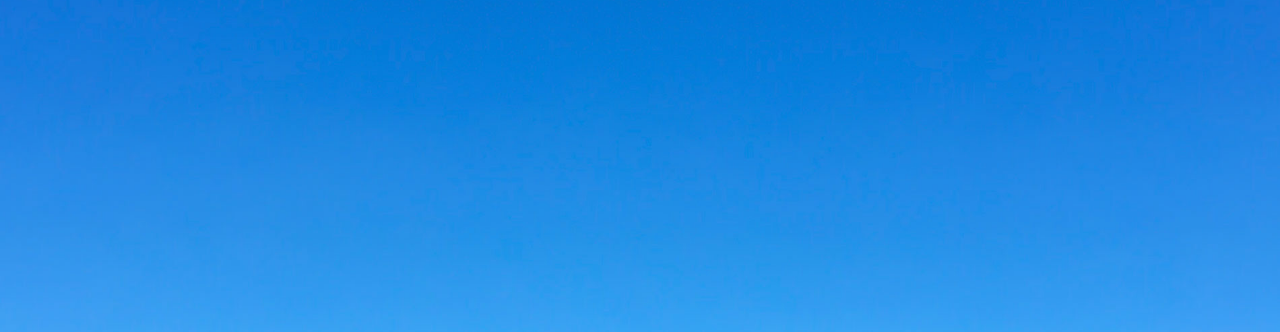
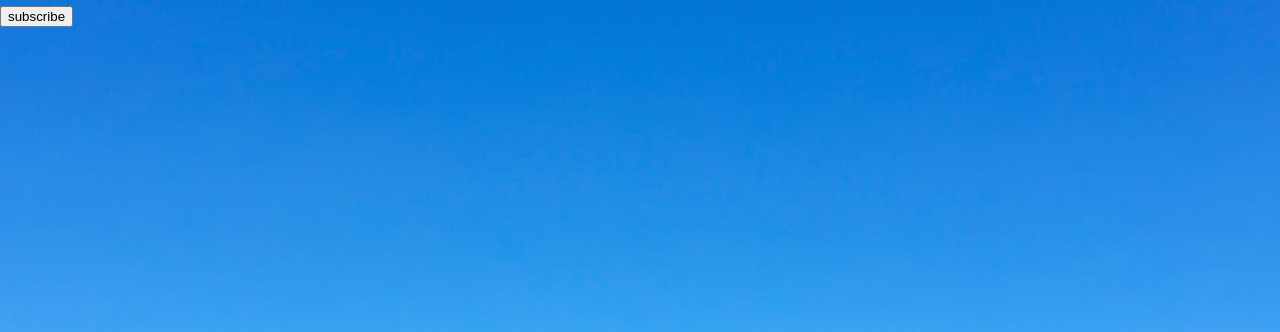
Before and after one commit to pharuq/web-site, a plain HTML site: page index.html in a window 1280 px wide. Shown: the top 332 px of the page. Drawn offline with Linux system fonts and the light colour scheme.

Commit message:
add subscription button

```diff
--- a/index.html
+++ b/index.html
@@ -29,6 +29,7 @@
 <noscript><iframe src="https://www.googletagmanager.com/ns.html?id=GTM-WZBXDDZ"
 height="0" width="0" style="display:none;visibility:hidden"></iframe></noscript>
 <!-- End Google Tag Manager (noscript) -->
+<input type="button" value="subscribe" onclick="console.log(1); reproio('subscribeToPushNotification')">
 <h1 class="logo"><a href="index2.html"><img src="images/logo.png" alt="SAMPLE COMPANY"></a></h1>
 
 </body>
```
